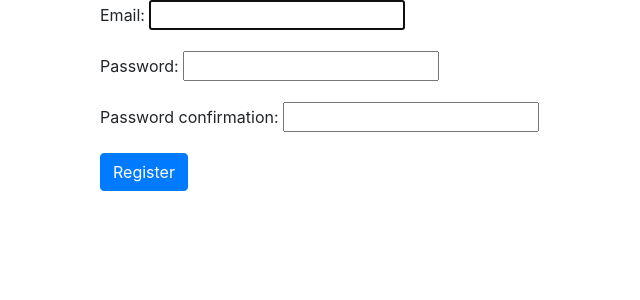
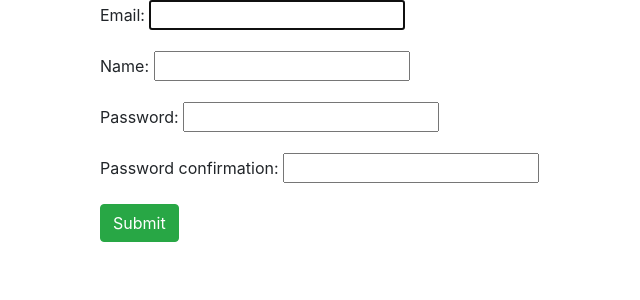
Before and after one commit to Xarenn/e-ogloszenia, a Django app: page /register/ in a window 1280 px wide. Shown: the part 56-356 px from the top of the page, without its empty margins (0-640 px from the left). Run offline with Django 3.2, Linux system fonts and the light colour scheme; some libraries are stand-ins or nearby versions.

Commit message:
user register in api

```diff
--- a/adsite/adsite/settings.py
+++ b/adsite/adsite/settings.py
@@ -40,7 +40,6 @@ INSTALLED_APPS = [
 
     #midleapps
     'rest_framework',
-    'requests',
 
     #own apps
     'core',
--- a/adsite/pages/api.py
+++ b/adsite/pages/api.py
@@ -1 +1 @@
-get_ad_by_id = 'http://localhost:8080/system/ads/'
+GET_AD_BY_ID = 'http://localhost:8080/system/ads/'
--- a/adsite/pages/views.py
+++ b/adsite/pages/views.py
@@ -1,7 +1,7 @@
 from django.shortcuts import render
 from django.core.paginator import Paginator
 import requests as r
-from .api import get_ad_by_id
+from . import api
 
 def home_view(request, *args, **kwargs):
     ads = ''
@@ -9,6 +9,6 @@ def home_view(request, *args, **kwargs):
 
 
 def ad_detail_view(request, ad_id):
-    response = r.get(get_ad_by_id + str(ad_id))
+    response = r.get(api.GET_AD_BY_ID  + str(ad_id))
     ad = response.json()
     return render(request, 'ad_detail_view.html', ad)
--- /dev/null
+++ b/adsite/security/api_urls.py
@@ -0,0 +1 @@
+REGISTER_USER = 'http://localhost:8080/system/users/register'
--- a/adsite/security/models.py
+++ b/adsite/security/models.py
@@ -5,6 +5,7 @@ from django.utils.translation import gettext_lazy as _
 from datetime import date
 
 from .managers import UserManager
+
 
 class User(AbstractBaseUser, PermissionsMixin):
     email = models.EmailField(max_length=255, unique=True)
@@ -15,9 +16,9 @@ class User(AbstractBaseUser, PermissionsMixin):
             'Designates whether this user should be treated as active. ''Unselect this instead of deleting accounts.'
         ),
     )
-    name = models.CharField(max_length=40)
+    name = models.CharField(max_length=128)
     entry_date = models.DateField(default=date.today())
     phone = models.CharField(max_length=18)
     USERNAME_FIELD = 'email'
-    REQUIRED_FIELDS = []
+    REQUIRED_FIELDS = ['name',]
     objects = UserManager()
--- a/adsite/security/register_form.py
+++ b/adsite/security/register_form.py
@@ -2,10 +2,11 @@ from django import forms
 from django.contrib.auth.forms import UserCreationForm
 
 from .models import User
+
 
 class RegisterForm(UserCreationForm):
     email = forms.EmailField(max_length=255)
 
     class Meta:
         model = User
-        fields = ('email', 'password1', 'password2',)
+        fields = ('email', 'name', 'password1', 'password2',)
--- a/adsite/security/views.py
+++ b/adsite/security/views.py
@@ -11,8 +11,11 @@ from django.utils.encoding import force_bytes, force_text
 from django.http import HttpResponse
 from .token_generator import account_activation_token
 from .models import User
+from .serializers import UserSerializer
 from django.core.mail import send_mail
 from django.contrib.auth.decorators import login_required
+import requests as r
+from . import api_urls
 
 def register_view(request):
     if request.method == 'POST':
@@ -68,8 +71,9 @@ def activate(request, uidb64, token):
     if user is not None and account_activation_token.check_token(user, token):
         user.is_active = True
         user.save()
+        serializer = UserSerializer(user)
+        r.post(api_urls.REGISTER_USER, json=serializer.data)
         login(request, user)
-        # return redirect('home')
         return HttpResponse('Thank you for your email confirmation. Now you can login your account.')
     else:
         return HttpResponse('Activation link is invalid!')
--- a/adsite/templates/registration/register.html
+++ b/adsite/templates/registration/register.html
@@ -12,19 +12,24 @@
         <form id="login-form" method="post" action="/register/">
             {% csrf_token %}
             {% if form.errors %}
-                {% for field in form %}
-                    {% for error in field.errors %}
-                        <p> {{ error }} </p>
-                    {% endfor %}
-                {% endfor %}
+            {% for field in form %}
+            {% for error in field.errors %}
+            <p> {{ error }} </p>
+            {% endfor %}
+            {% endfor %}
             {% endif %}
+
+            {% csrf_token %}
             <p><label for="id_email">Email:</label> <input type="email" name="email" maxlength="255" autofocus=""
                     required="" id="id_email"></p>
+            <p><label for="id_name">Name:</label> <input type="text" name="name" maxlength="128" required=""
+                    id="id_name"></p>
             <p><label for="id_password1">Password:</label> <input type="password" name="password1" required=""
                     id="id_password1"> <span class="helptext"></span></p>
-            <p><label for="id_password2">Password confirmation: </label> <input type="password" name="password2"
-                    required="" id="id_password2"></p>
-            <input type="submit" value="Register" class="btn btn-primary pull-right">
+            <p></p>
+            <p><label for="id_password2">Password confirmation:</label> <input type="password" name="password2"
+                    required="" id="id_password2"> </p>
+            <input type="submit" class="btn btn-success">
         </form>
     </div>
 </div>
```
Also changed, not shown: adsite/security/serializers.py (added, +8 -0 lines), adsite/security/migrations/0001_initial.py (added), adsite/security/migrations/__init__.py (added), 1 other file.
